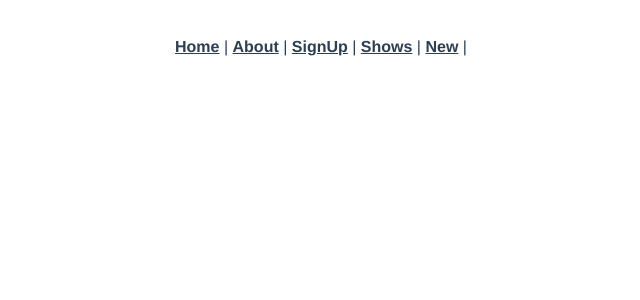
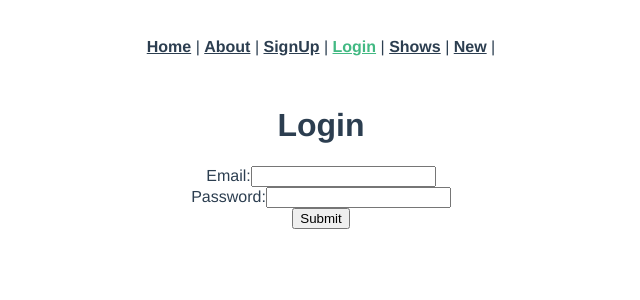
Before and after one commit to mabelysa/tv_shows_vue_app, a Vue app: page /login in a window 1280 px wide. Shown: the top 300 px of the page, without its empty margins (319-959 px from the left). Built offline with nearby package versions, Linux system fonts and the light colour scheme.

Commit message:
adds login vue page

```diff
--- a/src/App.vue
+++ b/src/App.vue
@@ -6,6 +6,8 @@
       <router-link to="/about">About</router-link>
       |
       <router-link to="/signup">SignUp</router-link>
+      |
+      <router-link to="/login">Login</router-link>
       |
       <router-link to="/shows">Shows</router-link>
       |
--- a/src/main.js
+++ b/src/main.js
@@ -5,6 +5,11 @@
 
 axios.defaults.baseURL = process.env.NODE_ENV === "development" ? "http://localhost:3000" : "/";
 
+var jwt = localStorage.getItem("jwt");
+if (jwt) {
+  axios.defaults.headers.common["Authorization"] = "Bearer " + jwt;
+}
+
 Vue.config.productionTip = false;
 
 new Vue({
--- a/src/router/index.js
+++ b/src/router/index.js
@@ -6,6 +6,7 @@
 import ShowsShow from "../views/ShowsShow.vue";
 import ShowsEdit from "../views/ShowsEdit.vue";
 import Signup from "../views/Signup.vue";
+import Login from "../views/Login.vue";
 
 Vue.use(VueRouter);
 
@@ -32,6 +33,7 @@
   { path: "/shows/:id", name: "shows-show", component: ShowsShow },
   { path: "/shows/:id/edit", name: "shows-edit", component: ShowsEdit },
   { path: "/signup", name: "signup", component: Signup },
+  { path: "/login", name: "login", component: Login },
 ];
 
 const router = new VueRouter({
--- /dev/null
+++ b/src/views/Login.vue
@@ -0,0 +1,49 @@
+<template>
+  <div class="login">
+    <form v-on:submit.prevent="submit()">
+      <h1>Login</h1>
+      <ul>
+        <li v-for="error in errors" v-bind:key="error">{{ error }}</li>
+      </ul>
+      <div>
+        <label>Email:</label>
+        <input type="email" v-model="newSessionParams.email" />
+      </div>
+      <div>
+        <label>Password:</label>
+        <input type="password" v-model="newSessionParams.password" />
+      </div>
+      <input type="submit" value="Submit" />
+    </form>
+  </div>
+</template>
+
+<script>
+import axios from "axios";
+
+export default {
+  data: function () {
+    return {
+      newSessionParams: {},
+      errors: [],
+    };
+  },
+  methods: {
+    submit: function () {
+      axios
+        .post("/sessions", this.newSessionParams)
+        .then((response) => {
+          axios.defaults.headers.common["Authorization"] = "Bearer " + response.data.jwt;
+          localStorage.setItem("jwt", response.data.jwt);
+          this.$router.push("/");
+        })
+        .catch((error) => {
+          console.log(error.response);
+          this.errors = ["Invalid email or password."];
+          this.email = "";
+          this.password = "";
+        });
+    },
+  },
+};
+</script>
```
